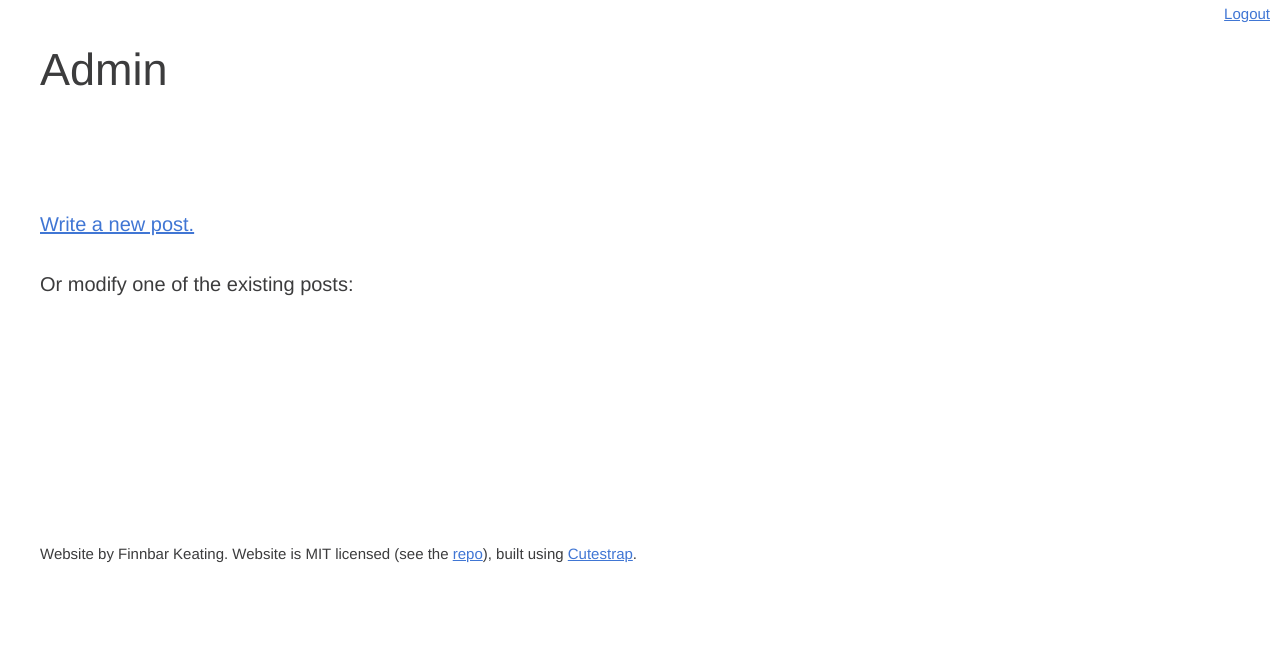
After one commit to finnbar/personal-site, a Flask app: page /admin in a window 1280 px wide. The commit adds this page. Shown: the top 659 px of the page. Run offline with Flask 2, Linux system fonts and the light colour scheme; the visitor is signed in with stand-in values (Sample User, id 1); data that the repository does not hold is empty.

Commit message:
Admin site!

```diff
--- a/main.py
+++ b/main.py
@@ -1,12 +1,11 @@
 """
 TODO:
-* Make base templates.
-* Sanitise content to remove non-local scripts and images.
+* Implement markdown editing.
 """
 
-from flask import Flask, render_template
+from flask import Flask, render_template, session, redirect, url_for, request
 from flask_sqlalchemy import SQLAlchemy
-from secretkey import get_secret_key, admin
+from secretkey import get_secret_key, admin_salt, admin_hash
 from datetime import datetime
 import hashlib
 
@@ -17,6 +16,7 @@ app.secret_key = get_secret_key()
 db = SQLAlchemy(app)
 
 @app.route("/")
+@app.route("/index")
 def index():
     return render_template("index.html", categories=Category.query.all())
 
@@ -34,10 +34,41 @@ def blog(category=None):
         title = category.name.capitalize() + " Posts"
     return render_template("blog.html", blog_title=title, posts=posts, show_category=(category==None))
 
+@app.route("/admin")
+@app.route("/admin/")
+def admin():
+    if not "loggedin" in session:
+        return redirect(url_for("login"))
+    else:
+        return render_template("admin.html", posts=Post.query.order_by(Post.date))
+
+@app.route("/login", methods=["GET", "POST"])
+def login():
+    if "loggedin" in session:
+        return redirect(url_for("admin"))
+    if request.method == "POST":
+        print("was POST")
+        if "password" in request.form:
+            print(request.form["password"])
+            if authenticate(request.form["password"]):
+                print("was correct")
+                session["loggedin"] = True
+                return redirect(url_for("admin"))
+        return redirect(url_for("login"))
+    else:
+        return render_template("login.html")
+
+@app.route("/logout")
+def logout():
+    session.pop("loggedin", None)
+    return redirect(url_for("index"))
+
 # The reason I'm doing this rather than introducing a full user database is that I only ever want there to be one user (me) editing posts. This isn't meant to scale at all.
 def authenticate(password):
-    details = admin()
-    return hashlib.sha256(password.encode("utf-8") + details["salt"]).hexdigest() == details["hashed"]
+    salt = admin_salt().encode("utf-8")
+    hashed = admin_hash()
+    encoded = password.encode("utf-8")
+    return hashlib.sha256(encoded + salt).hexdigest() == hashed
 
 # Post Database:
 
@@ -76,14 +107,3 @@ class Post(db.Model):
         self.date = date
         self.mainurl = mainurl
         self.category = category
-
-# Will not be implemented for a while. Needs to work with Flask-Upload and the Admin interface.
-class Image(db.Model):
-    id = db.Column(db.Integer, primary_key=True)
-    post_id = db.Column(db.Integer, db.ForeignKey('post.id'))
-    post = db.relationship('Post', backref=db.backref('images', lazy='dynamic'))
-    url = db.String(100)
-
-    def __init__(self, url, post):
-        self.url = url
-        self.post = post
--- a/static/other.css
+++ b/static/other.css
@@ -1,5 +1,5 @@
 .smol {
-    padding: 0 10px 0 0;
+    padding: 0 10px 0 10px;
 }
 
 .title {
--- /dev/null
+++ b/templates/admin.html
@@ -0,0 +1,19 @@
+{% extends "base.html" %}
+{% block title %}Admin Page{% endblock %}
+{% block content %}
+<header class="fs-small ta-right smol">
+    <a href="/logout">Logout</a>
+</header>
+<section class="wrapper-large title">
+    <h1>Admin</h1>
+</section>
+<section class="wrapper-large">
+    <p><a href="/admin/new">Write a new post.</a></p>
+    <p>Or modify one of the existing posts:</p>
+    <ul>
+        {% for post in posts %}
+        <li><a href="/admin/{{post.id}}">{{post.title}}</a> posted in {{post.category.name}}.</li>
+        {% endfor %}
+    </ul>
+</section>
+{% endblock %}
--- a/templates/base.html
+++ b/templates/base.html
@@ -11,9 +11,6 @@
         {% endblock %}
     </head>
     <body>
-        <header class="fs-small ta-right smol">
-            <a href="admin">Admin site</a>
-        </header>
         {% block content %}
         {% endblock %}
         <footer class="wrapper-large fs-small">
--- a/templates/blog.html
+++ b/templates/blog.html
@@ -1,6 +1,10 @@
 {% extends "base.html" %}
 {% block title %}{{blog_title}}{% endblock %}
 {% block content %}
+<header class="ta-right fs-small smol">
+    <a class="ta-left" style="float: left;" href="/index">Back</a>
+    <a class="ta-right" href="/admin">Admin site</a>
+</header>
 <section class="wrapper-large title">
     <h1>{{blog_title}}</h1>
 </section>
--- a/templates/index.html
+++ b/templates/index.html
@@ -1,6 +1,9 @@
 {% extends "base.html" %}
 {% block title %}Finnbar's site{% endblock %}
 {% block content %}
+<header class="fs-small ta-right smol">
+    <a href="/admin">Admin site</a>
+</header>
 <section class="wrapper-large title">
     <h1>Hi!</h1>
     <p>I'm Finnbar Keating, a Computer Science student at Warwick University. There will be a better bio here eventually, I've not written it yet.</p>
```
Also changed, not shown: templates/login.html (added, +16 -0 lines).
